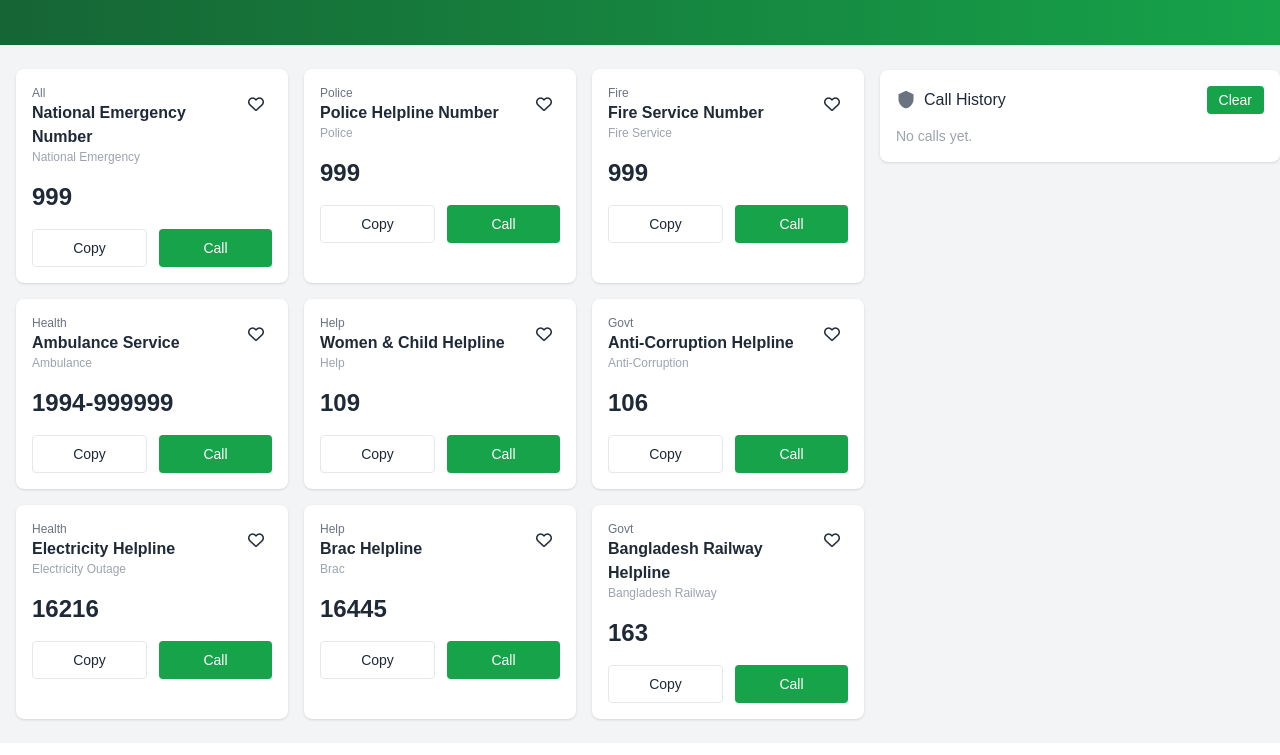
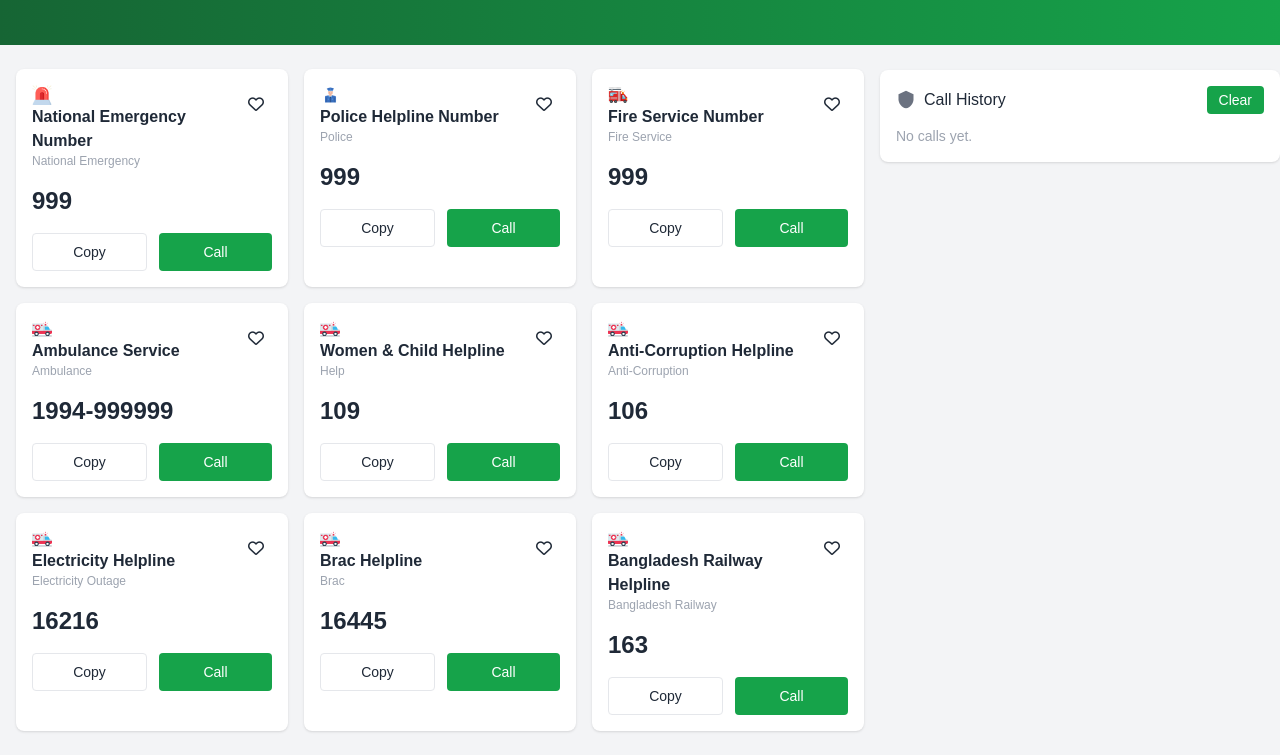
Before and after one commit to tarek1152/Emergency-Hotline-main, a plain HTML site: page index.html in a window 1280 px wide. Shown: the part 311-1066 px from the top of the page. Drawn offline with nearby package versions, Linux system fonts and the light colour scheme.

Commit message:
added all crected picture

```diff
--- a/index.html
+++ b/index.html
@@ -57,7 +57,9 @@
              <div class="bg-white p-4 rounded-lg shadow">
                    <div class="flex justify-between items-start">
                      <div>
-                       <div class="text-xs text-gray-500">All</div>
+                       <div class="text-xs text-gray-500">
+                        <img class="w-[20px] h-[20px]" src="image/emergency.png" alt="">
+                       </div>
                        <h4 class="font-semibold">National Emergency Number</h4>
                        <div id="user1" class="text-xs text-gray-400">National Emergency</div>
                      </div>
@@ -73,7 +75,9 @@
          <div class="bg-white p-4 rounded-lg shadow">
             <div class="flex justify-between items-start">
               <div>
-                <div class="text-xs text-gray-500">Police</div>
+                <div class="text-xs text-gray-500">
+                  <img class="w-[20px] h-[20px]" src="image/police.png" alt="">
+                </div>
                 <h4 class="font-semibold">Police Helpline Number</h4>
                 <div id="user2" class="text-xs text-gray-400">Police</div>
               </div>
@@ -89,7 +93,9 @@
            <div class="bg-white p-4 rounded-lg shadow">
             <div class="flex justify-between items-start">
               <div>
-                <div class="text-xs text-gray-500">Fire</div>
+                <div class="text-xs text-gray-500">
+                  <img class="w-[20px] h-[20px]" src="image/fire-service.png" alt="">
+                </div>
                 <h4 class="font-semibold">Fire Service Number</h4>
                 <div id="user3" class="text-xs text-gray-400">Fire Service</div>
               </div>
@@ -105,7 +111,9 @@
           <div class="bg-white p-4 rounded-lg shadow">
             <div class="flex justify-between items-start">
               <div>
-                <div class="text-xs text-gray-500">Health</div>
+                <div class="text-xs text-gray-500">
+                  <img class="w-[20px] h-[20px]" src="image/ambulance.png" alt="">
+                </div>
                 <h4 class="font-semibold">Ambulance Service</h4>
                 <div id="user4" class="text-xs text-gray-400">Ambulance</div>
               </div>
@@ -121,7 +129,9 @@
           <div class="bg-white p-4 rounded-lg shadow">
             <div class="flex justify-between items-start">
               <div>
-                <div class="text-xs text-gray-500">Help</div>
+                <div class="text-xs text-gray-500">
+                  <img class="w-[20px] h-[20px]" src="image/ambulance.png" alt="">
+                </div>
                 <h4 class="font-semibold">Women & Child Helpline</h4>
                 <div id="user5" class="text-xs text-gray-400">Help</div>
               </div>
@@ -137,7 +147,9 @@
           <div class="bg-white p-4 rounded-lg shadow">
             <div class="flex justify-between items-start">
               <div>
-                <div class="text-xs text-gray-500">Govt</div>
+                <div class="text-xs text-gray-500">
+                  <img class="w-[20px] h-[20px]" src="image/ambulance.png" alt="">
+                </div>
                 <h4 class="font-semibold">Anti-Corruption Helpline</h4>
                 <div id="user6" class="text-xs text-gray-400">Anti-Corruption</div>
               </div>
@@ -153,7 +165,9 @@
           <div class="bg-white p-4 rounded-lg shadow">
             <div class="flex justify-between items-start">
               <div>
-                <div class="text-xs text-gray-500">Health</div>
+                <div class="text-xs text-gray-500">
+                  <img class="w-[20px] h-[20px]" src="image/ambulance.png" alt="">
+                </div>
                 <h4 class="font-semibold">Electricity Helpline</h4>
                 <div id="user7" class="text-xs text-gray-400">Electricity Outage</div>
               </div>
@@ -169,7 +183,9 @@
           <div class="bg-white p-4 rounded-lg shadow">
             <div class="flex justify-between items-start">
               <div>
-                <div class="text-xs text-gray-500">Help</div>
+                <div class="text-xs text-gray-500">
+                  <img class="w-[20px] h-[20px]" src="image/ambulance.png" alt="">
+                </div>
                 <h4 class="font-semibold">Brac Helpline</h4>
                 <div id="user8" class="text-xs text-gray-400">Brac</div>
               </div>
@@ -185,7 +201,9 @@
           <div class="bg-white p-4 rounded-lg shadow">
             <div class="flex justify-between items-start">
               <div>
-                <div class="text-xs text-gray-500">Govt</div>
+                <div class="text-xs text-gray-500">
+                  <img class="w-[20px] h-[20px]" src="image/ambulance.png" alt="">
+                </div>
                 <h4 class="font-semibold">Bangladesh Railway Helpline </h4>
                 <div id="user9" class="text-xs text-gray-400">Bangladesh Railway</div>
               </div>
```
